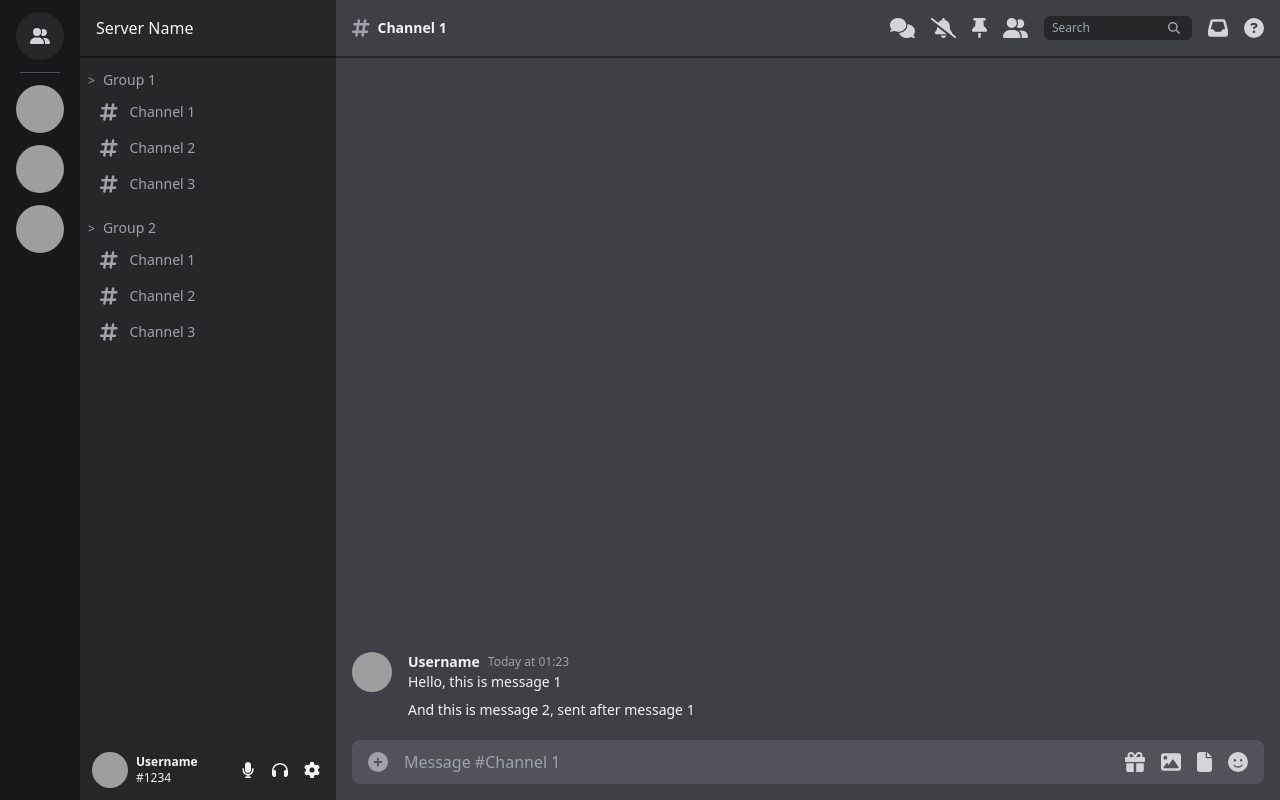
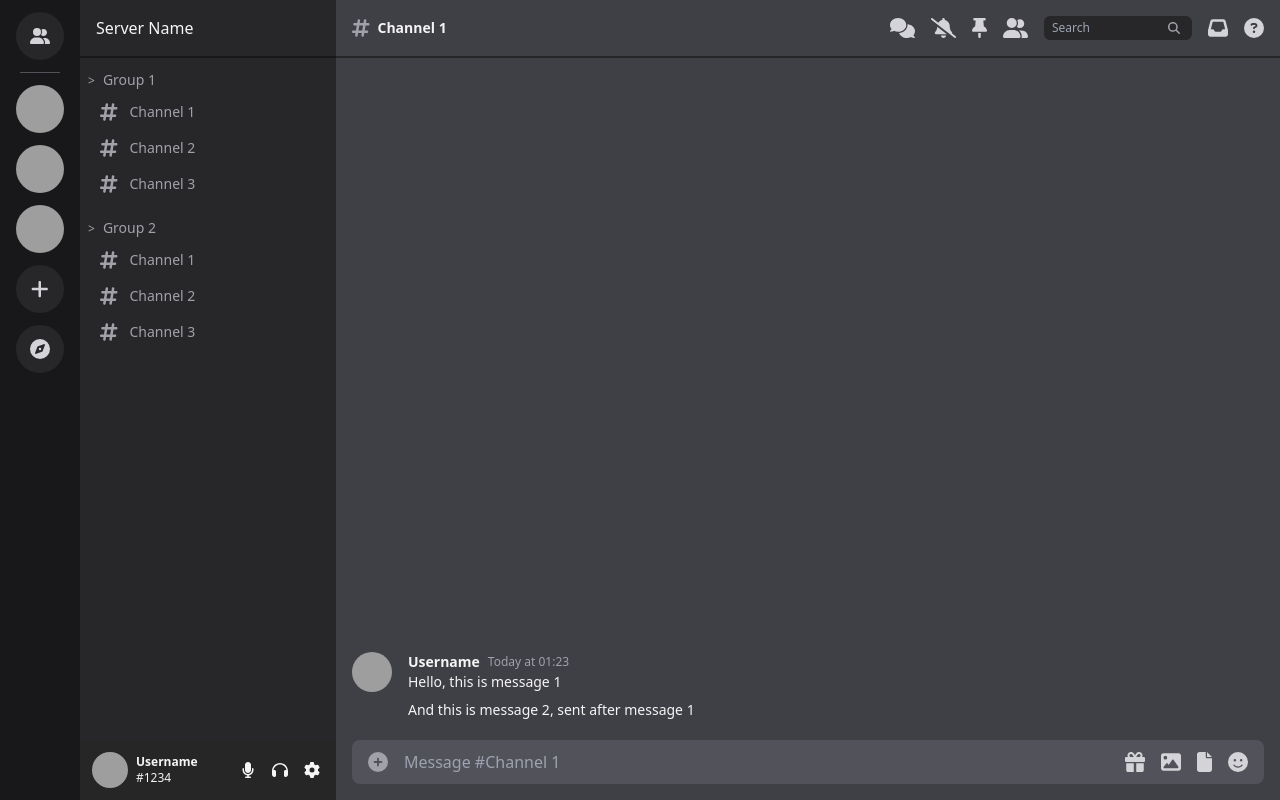
Before and after one commit to danigj14/discord-clone, a React (Vite) app: page / in a window 1280 px wide. Built offline with nearby package versions, Linux system fonts and the light colour scheme; grey boxes are pictures that could not be loaded.

Commit message:
Add Explore and ServerAdd buttons to server navigation

```diff
--- a/src/components/server-nav/ServerIcon.jsx
+++ b/src/components/server-nav/ServerIcon.jsx
@@ -5,13 +5,14 @@ export default function ServerIcon({
   name,
   selected = false,
   onClick = () => {},
+  showSideMark = true,
   children,
 }) {
   const [isHovering, setIsHovering] = useState(false);
 
   const buttonStyle = () => {
     const base =
-      "w-12 h-12 object-cover transition-all cursor-pointer bg-cover bg-center overflow-hidden";
+      "w-12 h-12 object-cover transition-all cursor-pointer bg-cover bg-center overflow-hidden active:translate-y-1";
 
     if (selected) return `${base} rounded-2xl`;
     return `${base} rounded-3xl hover:rounded-2xl`;
@@ -45,7 +46,7 @@ export default function ServerIcon({
       >
         {children}
       </button>
-      <div className={sideMarkStyle()} />
+      {showSideMark && <div className={sideMarkStyle()} />}
       <Tooltip className={tooltipStyle()} arrowPosition="left">
         {name}
       </Tooltip>
--- a/src/components/server-nav/ServerNav.jsx
+++ b/src/components/server-nav/ServerNav.jsx
@@ -1,13 +1,14 @@
-import { faUserGroup } from "@fortawesome/free-solid-svg-icons";
+import {
+  faCompass,
+  faPlus,
+  faUserGroup,
+} from "@fortawesome/free-solid-svg-icons";
 import { FontAwesomeIcon } from "@fortawesome/react-fontawesome";
 import { useState } from "react";
 import ServerIcon from "./ServerIcon";
 
 export default function ServerNav({ servers }) {
   const [selectedServer, setSelectedServer] = useState();
-
-  const directMessagesBackgroundColor =
-    selectedServer !== "directMessages" ? "bg-zinc-800" : "bg-indigo-700";
 
   return (
     <div className="bg-zinc-900 w-20 h-full flex flex-col items-center py-3 gap-3">
@@ -17,7 +18,11 @@ export default function ServerNav({ servers }) {
         selected={selectedServer === "directMessages"}
       >
         <div
-          className={`text-zinc-300 ${directMessagesBackgroundColor} h-full w-full flex justify-center items-center hover:bg-indigo-700 transition-all`}
+          className={`text-zinc-300 ${
+            selectedServer !== "directMessages"
+              ? "bg-zinc-800"
+              : "bg-indigo-700"
+          } h-full w-full flex justify-center items-center hover:bg-indigo-700 transition-all`}
         >
           <FontAwesomeIcon icon={faUserGroup} />
         </div>
@@ -38,6 +43,33 @@ export default function ServerNav({ servers }) {
           />
         </ServerIcon>
       ))}
+      <ServerIcon
+        name="Add a Server"
+        onClick={() => setSelectedServer("add")}
+        selected={selectedServer === "add"}
+        showSideMark={false}
+      >
+        <div
+          className={`text-zinc-300 text-xl ${
+            selectedServer !== "add" ? "bg-zinc-800" : "bg-emerald-600"
+          } h-full w-full flex justify-center items-center hover:bg-emerald-600 transition-all`}
+        >
+          <FontAwesomeIcon icon={faPlus} />
+        </div>
+      </ServerIcon>
+      <ServerIcon
+        name="Explore Public Servers"
+        onClick={() => setSelectedServer("explore")}
+        selected={selectedServer === "explore"}
+      >
+        <div
+          className={`text-zinc-300 text-xl ${
+            selectedServer !== "explore" ? "bg-zinc-800" : "bg-emerald-600"
+          } h-full w-full flex justify-center items-center hover:bg-emerald-600 transition-all`}
+        >
+          <FontAwesomeIcon icon={faCompass} />
+        </div>
+      </ServerIcon>
     </div>
   );
 }
```
